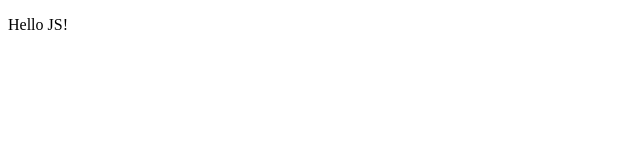
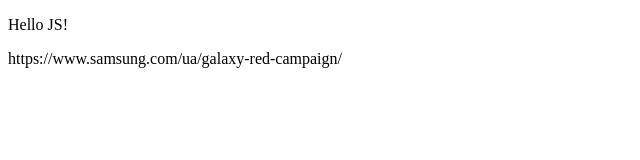
Before and after one commit to ChelokovAmyr/git_training, a plain HTML site: page index.html in a window 1280 px wide. Shown: the whole page, without its empty margins (0-640 px from the left). Drawn offline with Linux system fonts and the light colour scheme.

Commit message:
Update index.html

```diff
--- a/index.html
+++ b/index.html
@@ -16,3 +16,5 @@
     <script src="/script.js"></script>
 </body>
 </html>
+
+https://www.samsung.com/ua/galaxy-red-campaign/
```
